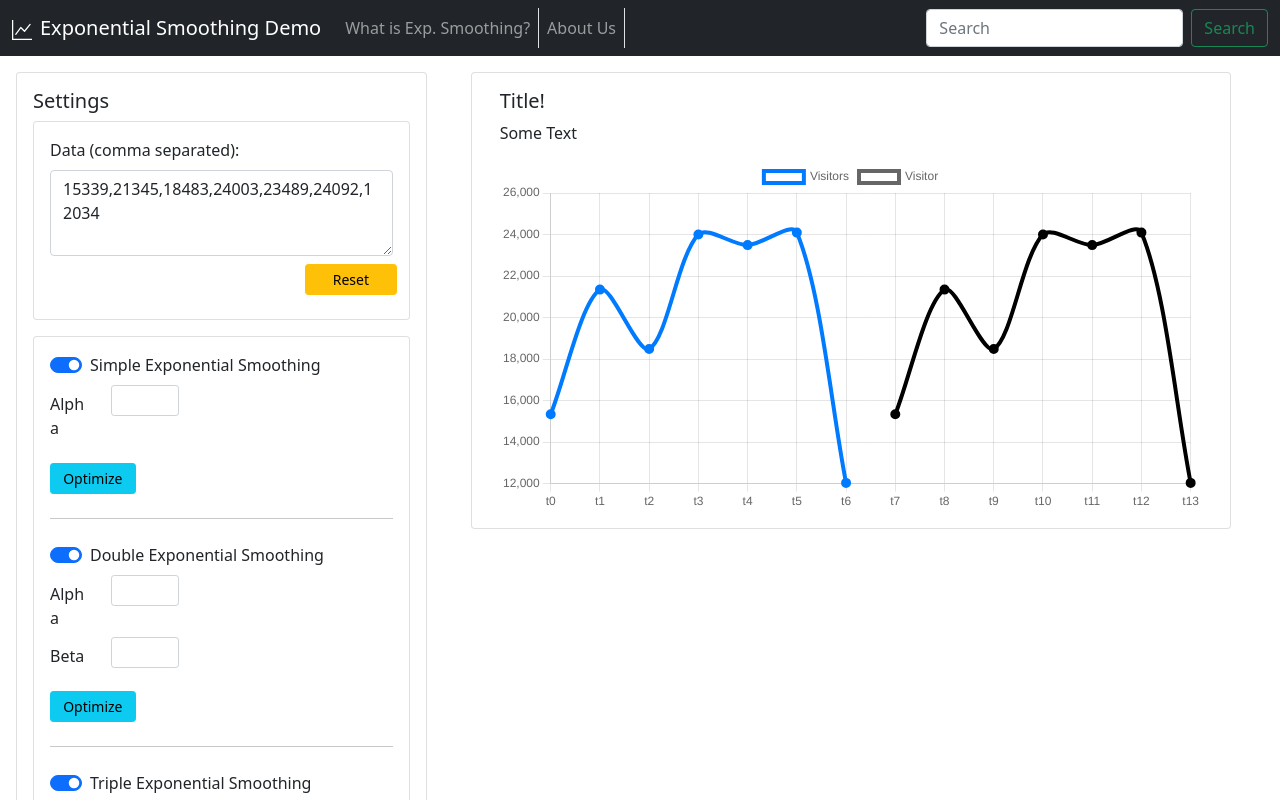
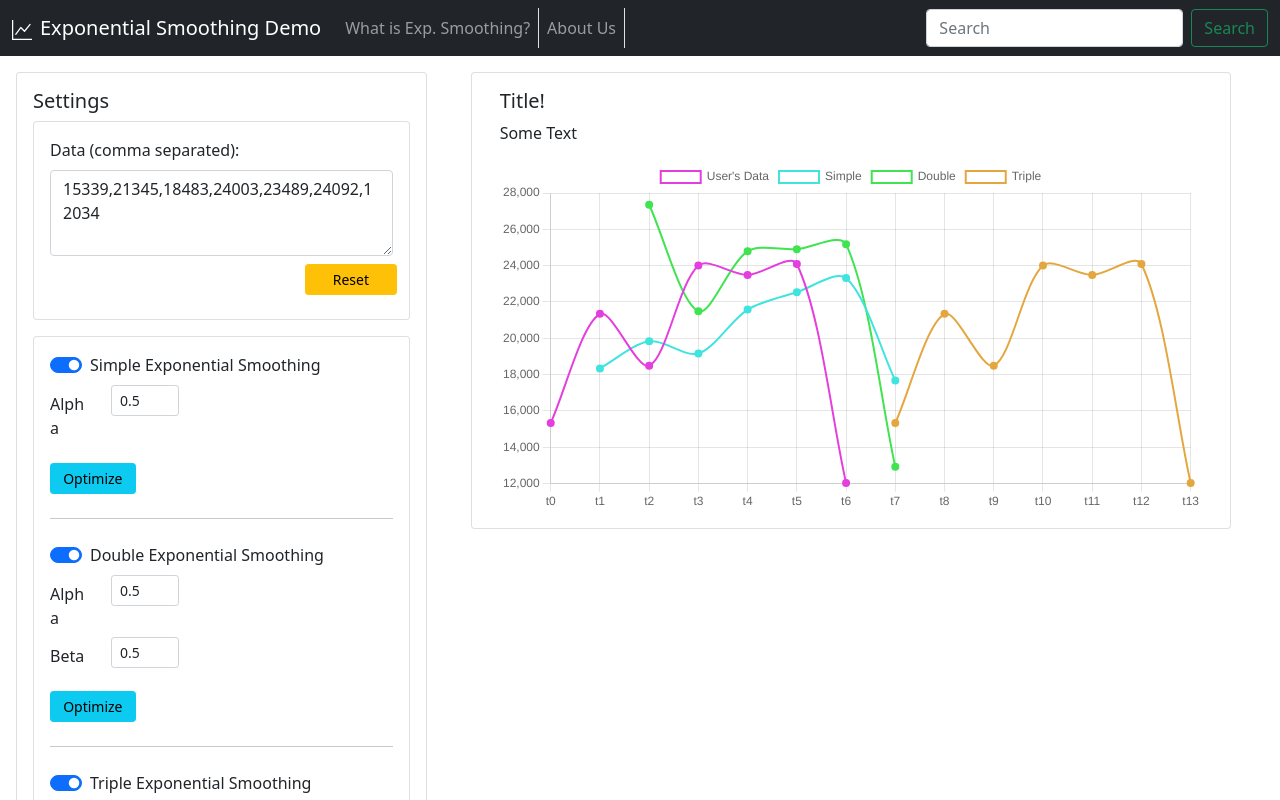
Before and after one commit to shuky-shukrun/Exponential-Smoothing-Demo, a React (Create React App) app: page / in a window 1280 px wide. Shown: the top 800 px of the page. Built offline with nearby package versions, Linux system fonts and the light colour scheme.

Commit message:
add smoothing params to to all methods

```diff
--- a/src/pages/home/content/graph.jsx
+++ b/src/pages/home/content/graph.jsx
@@ -1,16 +1,36 @@
 import { Line } from "react-chartjs-2";
 
 import {
+  SimpleExponentialSmoothing,
   DoubleExponentialSmoothing,
   HoltWintersSmoothing,
 } from "./exponential-smoothing";
 
 const Graph = (props) => {
-  let expMethod = new HoltWintersSmoothing(props.data, 0.2, 0.0, 0.0, 7, true);
-  expMethod.optimizeParameters(50);
-  const prediction = expMethod.predict();
-  //console.log(prediction);
-  const graphLabels = prediction.map((val, i) => "t" + i);
+  const { graphData, paramsData } = props;
+  const simpleExp = new SimpleExponentialSmoothing(
+    graphData,
+    paramsData["SimpleAlpha"]
+  );
+  const doubleExp = new DoubleExponentialSmoothing(
+    graphData,
+    paramsData["DoubleAlpha"],
+    paramsData["DoubleBeta"]
+  );
+  let tripleExp = new HoltWintersSmoothing(
+    graphData,
+    paramsData["TripleAlpha"],
+    paramsData["TripleBeta"],
+    paramsData["TripleGama"],
+    paramsData["TripleSeason"] ? paramsData["TripleSeason"] : 7,
+    true
+  );
+
+  const simplePrediction = simpleExp.predict();
+  const doublePrediction = doubleExp.predict();
+  const triplePrediction = tripleExp.predict();
+
+  const graphLabels = triplePrediction.map((val, i) => "t" + i);
 
   return (
     <div>
@@ -18,25 +38,57 @@ const Graph = (props) => {
         data={{
           labels: graphLabels,
           datasets: [
+            // user's data
             {
-              data: props.data,
-              label: "Visitors",
+              data: graphData,
+              label: "User's Data",
               lineTension: 0.3,
               backgroundColor: "transparent",
-              borderColor: "#007bff",
-              borderWidth: 4,
-              pointBackgroundColor: "#007bff",
+              borderColor: "#E43FDE",
+              borderWidth: 2,
+              pointBackgroundColor: "#E43FDE",
             },
+            // simple prediction
             {
-              data: prediction,
-              label: "Visitor",
+              data: simplePrediction,
+              label: "Simple",
               lineTension: 0.3,
               backgroundColor: "transparent",
-              borderColor: "#0",
-              borderWidth: 4,
-              pointBackgroundColor: "#0",
+              borderColor: "#3FE4DE",
+              borderWidth: 2,
+              pointBackgroundColor: "#3FE4DE",
+              hidden: props.paramsData["SimpleSwitch"],
+            },
+            // double prediction
+            {
+              data: doublePrediction,
+              label: "Double",
+              lineTension: 0.3,
+              backgroundColor: "transparent",
+              borderColor: "#3FE450",
+              borderWidth: 2,
+              pointBackgroundColor: "#3FE450",
+              hidden: props.paramsData["DoubleSwitch"],
+            },
+            // triple prediction
+            {
+              data: triplePrediction,
+              label: "Triple",
+              lineTension: 0.3,
+              backgroundColor: "transparent",
+              borderColor: "#E4A73F",
+              borderWidth: 2,
+              pointBackgroundColor: "#E4A73F",
+              hidden: props.paramsData["TripleSwitch"],
             },
           ],
+        }}
+        options={{
+          plugins: {
+            legend: {
+              onClick: null,
+            },
+          },
         }}
       />
     </div>
--- a/src/pages/home/home-page.jsx
+++ b/src/pages/home/home-page.jsx
@@ -9,8 +9,27 @@ const HomePage = (props) => {
     15339, 21345, 18483, 24003, 23489, 24092, 12034,
   ]);
 
+  const [paramsData, setParamData] = useState({
+    SimpleAlpha: 0.5,
+    DoubleAlpha: 0.5,
+    DoubleBeta: 0.5,
+    TripleAlpha: 0.5,
+    TripleBeta: 0.5,
+    TripleGama: 0.5,
+    SimpleSwitch: false,
+    DoubleSwitch: false,
+    TripleSwitch: false,
+  });
+
   function dataUpdateHandler(data) {
     setGraphData(data);
+  }
+
+  function paramUpdateHandler(param) {
+    let newParams = {};
+    newParams = Object.assign(newParams, paramsData);
+    newParams[param.id] = param.value;
+    setParamData(newParams);
   }
 
   return (
@@ -18,14 +37,16 @@ const HomePage = (props) => {
       <div className="row">
         <LeftMenu
           className="col-md-4 mx-3"
-          data={graphData}
+          graphData={graphData}
           onDataUpdate={dataUpdateHandler}
+          onParamUpdate={paramUpdateHandler}
           defaultData={graphDataDefault}
+          paramsData={paramsData}
         />
         <Card className="align-self-start col-md-7 mx-3 ">
           <h5 className="card-title">Title!</h5>
           <p className="card-text">Some Text</p>
-          <Graph data={graphData} />
+          <Graph graphData={graphData} paramsData={paramsData} />
         </Card>
       </div>
     </div>
--- a/src/pages/home/left-menu/data-card.jsx
+++ b/src/pages/home/left-menu/data-card.jsx
@@ -2,12 +2,12 @@ import { useRef, useState } from "react";
 import Card from "../../../components/card";
 
 const DataCard = (props) => {
-  const [data, setData] = useState(props.data);
-  const dataRef = useRef();
+  const [graphData, setData] = useState(props.graphData);
+  const graphDataRef = useRef();
 
   function changeDataHandler(event) {
     let dataStr = event.target.value;
-    let newData = dataRef.current.value.split(",");
+    let newData = graphDataRef.current.value.split(",");
     newData = newData.map((val) => parseInt(val));
     newData = newData.filter((val) => !isNaN(val));
     setData(dataStr);
@@ -33,8 +33,8 @@ const DataCard = (props) => {
           id="exampleFormControlTextarea1"
           rows="3"
           placeholder="10,4,1,6,..., 100"
-          ref={dataRef}
-          value={data}
+          ref={graphDataRef}
+          value={graphData}
           //defaultValue={props.data}
           onChange={changeDataHandler}
         ></textarea>
--- a/src/pages/home/left-menu/exp-settings/method-settings.jsx
+++ b/src/pages/home/left-menu/exp-settings/method-settings.jsx
@@ -5,8 +5,11 @@ const MethodSettings = (props) => {
   const [isChecked, setChecked] = useState(true);
 
   function switchHandler() {
+    props.onParamUpdate({ id: `${props.title}Switch`, value: isChecked });
     setChecked(!isChecked);
   }
+
+  function optimizeHandler() {}
 
   return (
     // Switch
@@ -30,12 +33,15 @@ const MethodSettings = (props) => {
             title={props.title}
             type={param}
             key={props.title + param}
+            onParamUpdate={props.onParamUpdate}
+            paramsData={props.paramsData}
           />
         ))}
         {
           <button
             className="col-sm-3 btn btn-sm btn-info mt-3"
             id={`Opt${props.title}Btn`}
+            onClick={optimizeHandler}
           >
             Optimize
           </button>
--- a/src/pages/home/left-menu/exp-settings/settings-card.jsx
+++ b/src/pages/home/left-menu/exp-settings/settings-card.jsx
@@ -4,13 +4,25 @@ import MethodSettings from "./method-settings";
 const SettingsCard = (props) => {
   return (
     <Card className={props.className ? props.className : ""}>
-      <MethodSettings title="Simple" smoothingParams={["Alpha"]} />
+      <MethodSettings
+        title="Simple"
+        smoothingParams={["Alpha"]}
+        onParamUpdate={props.onParamUpdate}
+        paramsData={props.paramsData}
+      />
       <hr className="mt-4 mb-4"></hr>
-      <MethodSettings title="Double" smoothingParams={["Alpha", "Beta"]} />
+      <MethodSettings
+        title="Double"
+        smoothingParams={["Alpha", "Beta"]}
+        onParamUpdate={props.onParamUpdate}
+        paramsData={props.paramsData}
+      />
       <hr className="mt-4 mb-4"></hr>
       <MethodSettings
         title="Triple"
         smoothingParams={["Alpha", "Beta", "Gama"]}
+        onParamUpdate={props.onParamUpdate}
+        paramsData={props.paramsData}
       />
     </Card>
   );
--- a/src/pages/home/left-menu/exp-settings/sm-param.jsx
+++ b/src/pages/home/left-menu/exp-settings/sm-param.jsx
@@ -4,6 +4,8 @@ const SmoothingParam = (props) => {
   const paramRef = useRef();
 
   function paramHandler(event) {
+    let newParam = { id: event.target.id, value: paramRef.current.value };
+    props.onParamUpdate(newParam);
     // TODO: implement logic here
   }
 
@@ -23,6 +25,10 @@ const SmoothingParam = (props) => {
             id={`${props.title}${props.type}`}
             ref={paramRef}
             onChange={paramHandler}
+            value={props.paramsData[`${props.title}${props.type}`]}
+            step={0.01}
+            min={0.0}
+            max={1.0}
           />
         </div>
       </div>
--- a/src/pages/home/left-menu/left-menu.jsx
+++ b/src/pages/home/left-menu/left-menu.jsx
@@ -9,11 +9,14 @@ const LeftMenu = (props) => {
         <h5 className="card-title">Settings</h5>
         <DataCard
           className="mb-3"
-          data={props.data}
+          graphData={props.graphData}
           onDataUpdate={props.onDataUpdate}
           defaultData={props.defaultData}
         />
-        <SettingsCard />
+        <SettingsCard
+          onParamUpdate={props.onParamUpdate}
+          paramsData={props.paramsData}
+        />
       </Card>
       <br />
     </div>
--- a/src/pages/what-is/what-is.jsx
+++ b/src/pages/what-is/what-is.jsx
@@ -1,4 +1,3 @@
-import Card from "../../components/card";
 import WhatIsDouble from "./what-is-double";
 import WhatIsGeneral from "./what-is-general";
 import WhatIsSimple from "./what-is-simple";
```
